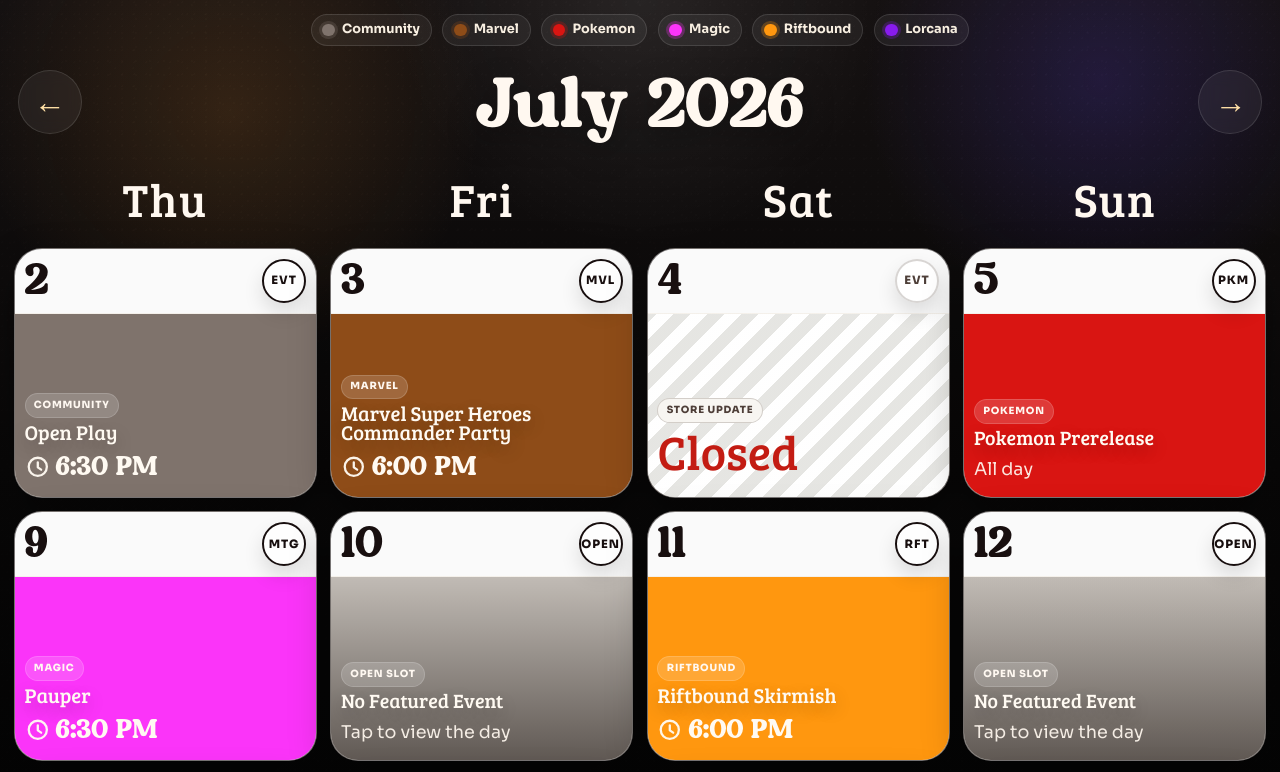
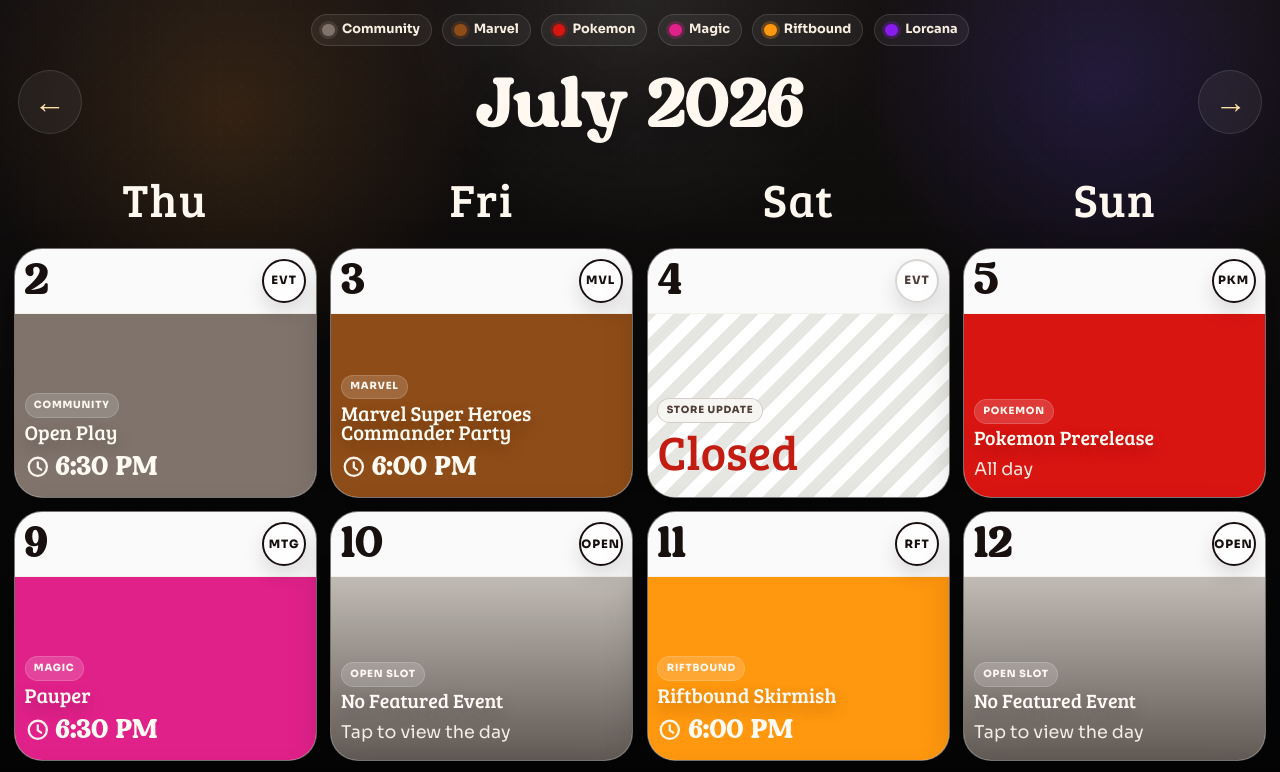
Before and after one commit to pandorasdeckbox/Custom-Google-Calendar, a Next.js app: page / in a window 1280 px wide. Shown: the top 772 px of the page. Built offline with nearby package versions, Linux system fonts and the light colour scheme; no server answers.

Commit message:
Better color according to boss

```diff
--- a/src/app/globals.css
+++ b/src/app/globals.css
@@ -9,7 +9,7 @@
   --line: rgba(255, 255, 255, 0.12);
   --line-strong: rgba(255, 255, 255, 0.18);
   --shadow: 0 26px 72px rgba(0, 0, 0, 0.42);
-  --magic: #fb34f9;
+  --magic: #E0218A;
   --magic-accent: #d5c2ff;
   --pokemon: #d91512;
   --pokemon-accent: #ffd6b8;
```
